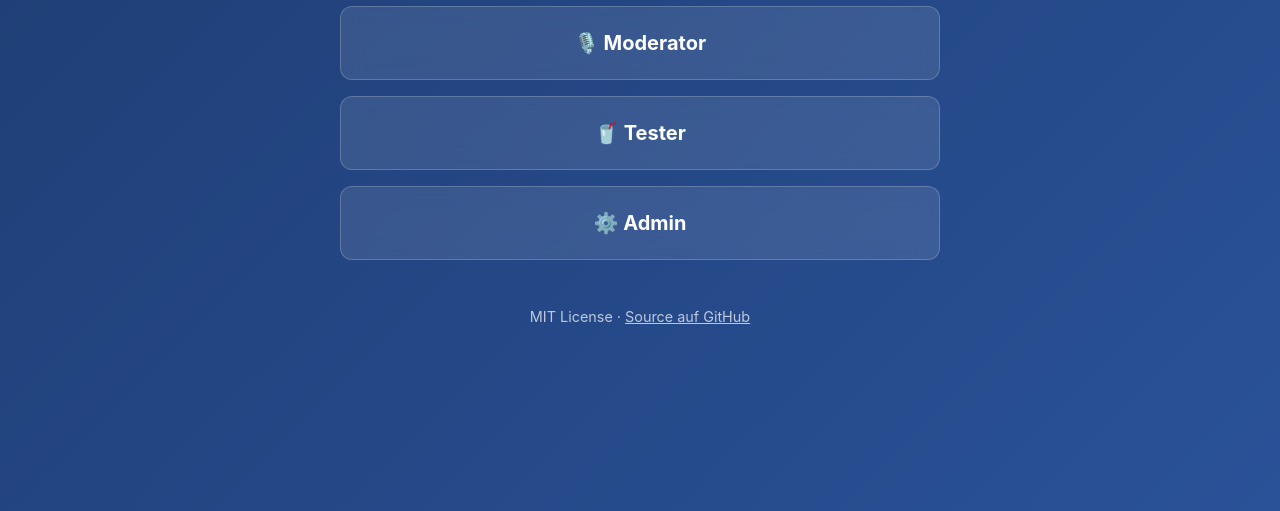
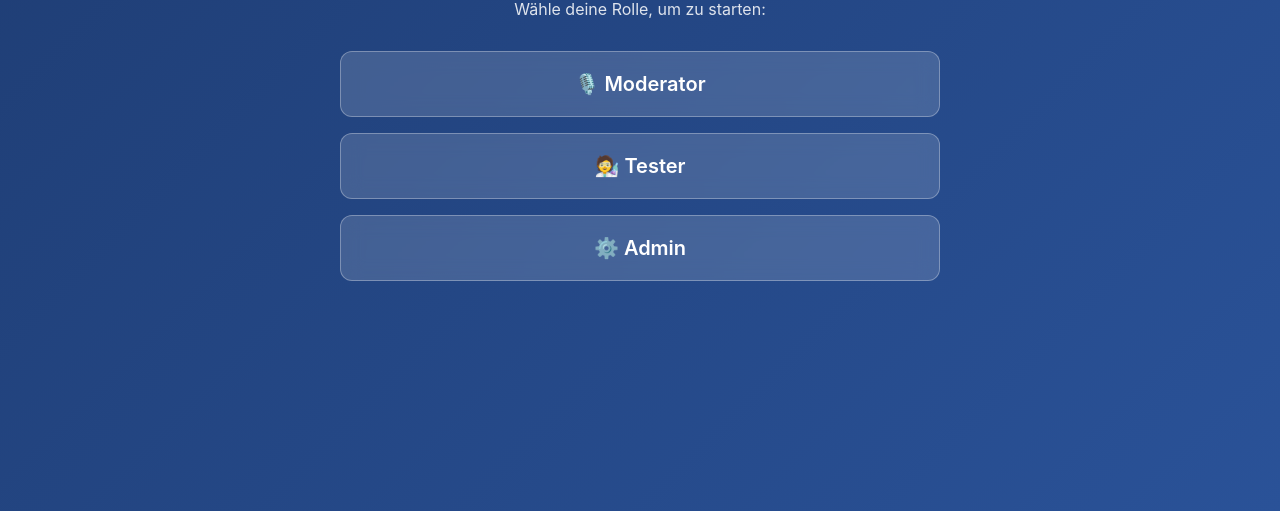
Before and after one commit to jbkunama1/hAI.SpeziMezzotest, a plain HTML site: page role-select.html in a window 1280 px wide. Shown: the part 289-800 px from the top of the page. Drawn offline with Linux system fonts and the light colour scheme.

Commit message:
feat: add video intro on first load and role selection switch (moderator, tester, admin)

```diff
--- a/role-select.html
+++ b/role-select.html
@@ -13,45 +13,39 @@
       min-height: 100vh;
       display: flex;
       flex-direction: column;
+      align-items: center;
       justify-content: center;
-      align-items: center;
       padding: 2rem;
     }
     .container { max-width: 600px; width: 100%; text-align: center; }
     h1 { font-size: 2.5rem; margin-bottom: 0.5rem; }
     .subtitle { opacity: 0.85; margin-bottom: 2rem; }
-    .cards { display: grid; gap: 1rem; }
-    .card {
-      background: rgba(255, 255, 255, 0.1);
-      border: 1px solid rgba(255, 255, 255, 0.2);
+    .roles { display: grid; gap: 1rem; }
+    .role-btn {
+      background: rgba(255, 255, 255, 0.15);
+      border: 1px solid rgba(255, 255, 255, 0.3);
       border-radius: 12px;
-      padding: 1.5rem;
-      backdrop-filter: blur(10px);
-      text-decoration: none;
+      padding: 1.25rem;
       color: #fff;
       font-size: 1.25rem;
-      font-weight: bold;
-      transition: transform 0.2s, background 0.2s;
+      font-weight: 600;
+      text-decoration: none;
+      backdrop-filter: blur(10px);
+      transition: all 0.2s;
       display: block;
     }
-    .card:hover { transform: translateY(-4px); background: rgba(255, 255, 255, 0.2); }
-    footer { margin-top: 3rem; opacity: 0.7; font-size: 0.9rem; }
+    .role-btn:hover { background: rgba(255, 255, 255, 0.25); transform: translateY(-2px); }
   </style>
 </head>
 <body>
   <div class="container">
     <h1>🧪 hAI.SpeziMezzotest</h1>
-    <p class="subtitle">Wähle deine Rolle, um fortzufahren:</p>
-
-    <div class="cards">
-      <a class="card" href="moderator.html">🎙️ Moderator</a>
-      <a class="card" href="tester.html">🥤 Tester</a>
-      <a class="card" href="admin.html">⚙️ Admin</a>
+    <p class="subtitle">Wähle deine Rolle, um zu starten:</p>
+    <div class="roles">
+      <a class="role-btn" href="cola-fanta-blindtest.html?role=moderator">🎙️ Moderator</a>
+      <a class="role-btn" href="cola-fanta-blindtest.html?role=tester">🧑‍🔬 Tester</a>
+      <a class="role-btn" href="admin.html">⚙️ Admin</a>
     </div>
-
-    <footer>
-      <p>MIT License · <a href="https://github.com/jbkunama1/hAI.SpeziMezzotest" style="color: #fff;">Source auf GitHub</a></p>
-    </footer>
   </div>
 </body>
 </html>
```
Also changed, not shown: index.html (+3 -6 lines), intro.html (+11 -21 lines).
